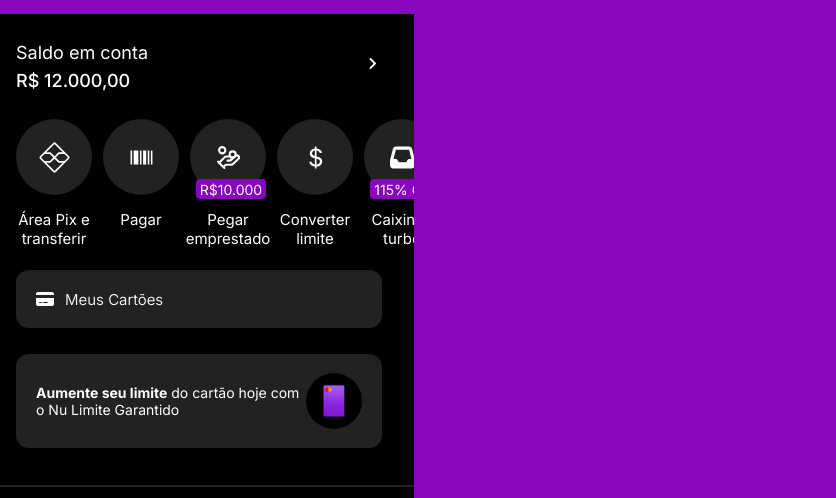
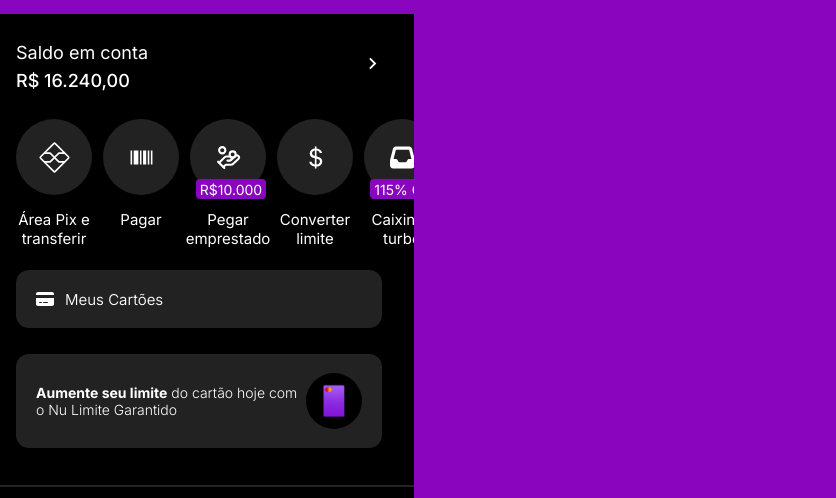
Before and after one commit to gilbertopetrini/nuandroidsn, a React (Vite) app: page / in a window 1280 px wide. Shown: the part 177-675 px from the top of the page, without its empty margins (0-836 px from the left). Built offline with nearby package versions, Linux system fonts and the light colour scheme.

Commit message:
boacoisa12

```diff
--- a/package.json
+++ b/package.json
@@ -12,7 +12,8 @@
   "dependencies": {
     "react": "^19.1.0",
     "react-dom": "^19.1.0",
-    "react-icons": "^5.5.0"
+    "react-icons": "^5.5.0",
+    "react-router-dom": "^7.6.2"
   },
   "devDependencies": {
     "@eslint/js": "^9.25.0",
--- a/src/App.css
+++ b/src/App.css
@@ -170,7 +170,7 @@
   align-items: center;
   padding: 20px;
   border-radius: 13px;
-  font-weight: 400;
+  font-weight: 300;
   justify-content: space-between;
 }
 .header2 p{
@@ -304,3 +304,6 @@
   align-items: center;
   border-radius: 25px;
 }
+.click{
+  cursor: pointer;
+}
--- a/src/App.jsx
+++ b/src/App.jsx
@@ -88,7 +88,7 @@
       <div className="preto1">
         <div>
           <p>Saldo em conta</p>
-          <p className="saldo">R$ 12.000,00</p>
+          <p className="saldo">R$ 16.240,00</p>
         </div>
         <div className="flecha">
           <MdKeyboardArrowRight />
@@ -129,7 +129,7 @@
         </div>
         <div className='header2'>
           <p>
-            <strong>Aumente seu limite</strong> do cartão hoje com o Nu Limite Garantido
+             <strong>Aumente seu limite</strong> do cartão hoje com o Nu Limite Garantido
           </p>
           <img src={ccimg} className='ccimg' />
         </div>
```
Also changed, not shown: 1 other file (tests, documents, lock files or other folders).
